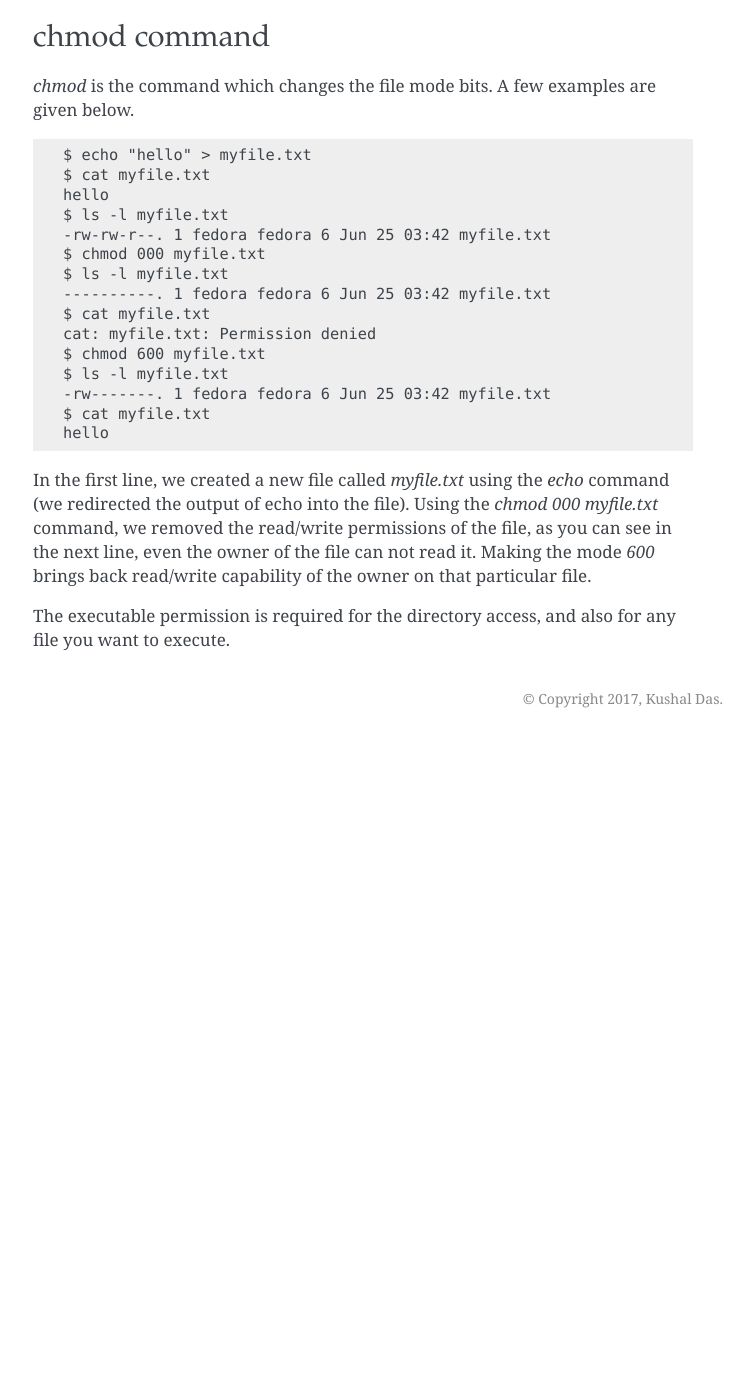
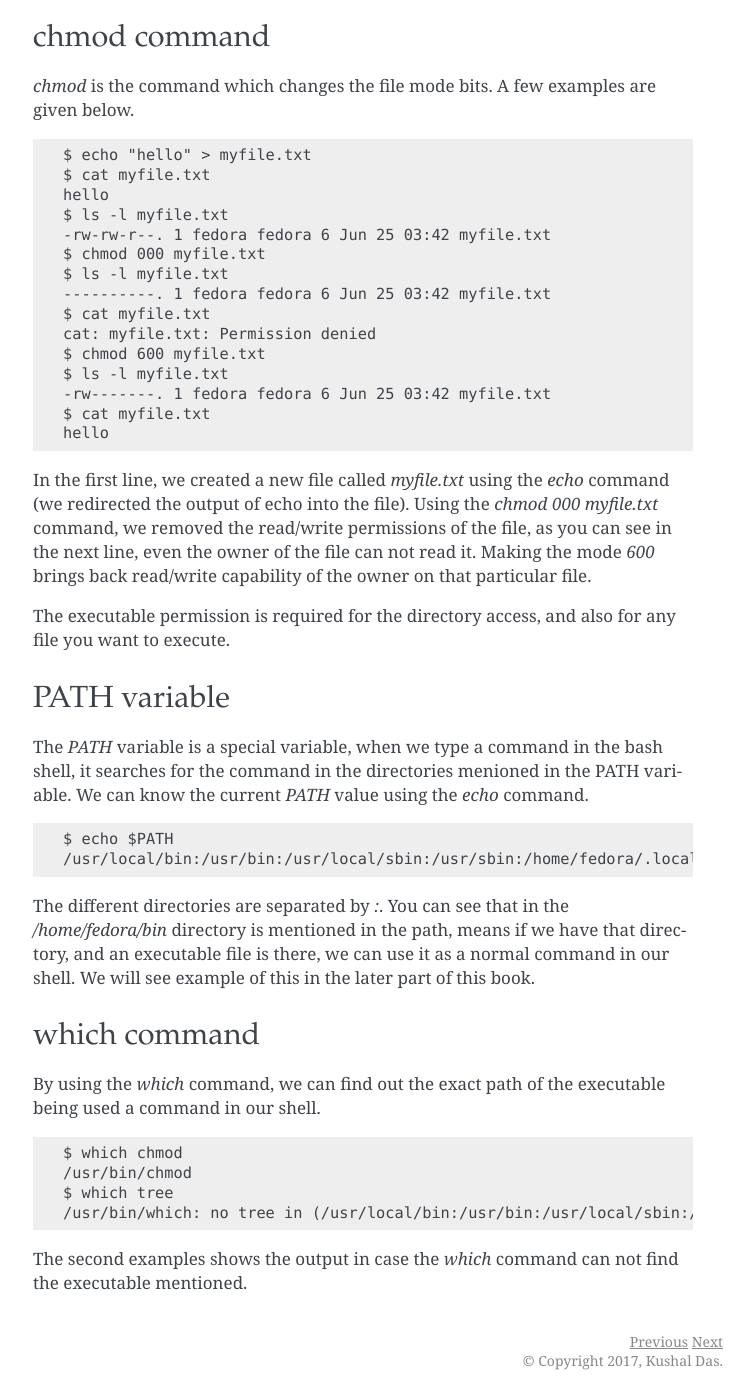
Before and after one commit to kushaldas/lym, a Sphinx documentation site: the page built from docs/files.md, in a window 1280 px wide and 1400 px high, scrolled down 870 px. Shown: the whole window, without its empty margins (387-1140 px from the left). Built offline with Sphinx 7.4.7, drawn with Linux system fonts in a browser that asks for light colours; a script that is not in the unit is left out; before the commit the page ends 1608 px from its top, so only the background shows below that; some of the changed text lies outside the part shown.

Commit message:
PATH and which command

````diff
--- a/docs/files.md
+++ b/docs/files.md
@@ -60,3 +60,29 @@ In the first line, we created a new file called *myfile.txt* using the *echo* co
 read/write capability of the owner on that particular file.
 
 The executable permission is required for the directory access, and also for any file you want to execute.
+
+
+### PATH variable
+
+The *PATH* variable is a special variable, when we type a command in the bash shell, it searches for the command in the directories menioned
+in the PATH variable. We can know the current *PATH* value using the *echo* command.
+
+```
+$ echo $PATH
+/usr/local/bin:/usr/bin:/usr/local/sbin:/usr/sbin:/home/fedora/.local/bin:/home/fedora/bin
+```
+
+The different directories are separated by *:*. You can see that in the */home/fedora/bin* directory is mentioned in the path, means if we have that directory, and an executable file is there, we can use it as a normal command in our shell. We will see example of this in the later part of this book.
+
+### which command
+
+By using the *which* command, we can find out the exact path of the executable being used a command in our shell.
+
+```
+$ which chmod
+/usr/bin/chmod
+$ which tree
+/usr/bin/which: no tree in (/usr/local/bin:/usr/bin:/usr/local/sbin:/usr/sbin:/home/fedora/.local/bin:/home/fedora/bin)
+```
+
+The second examples shows the output in case the *which* command can not find the executable mentioned.
--- a/docs/index.rst
+++ b/docs/index.rst
@@ -17,6 +17,7 @@ Welcome to Linux command line for you and me!
    fhsandaccess
    useful
    users
+   files
    processes
    services
    random
````
